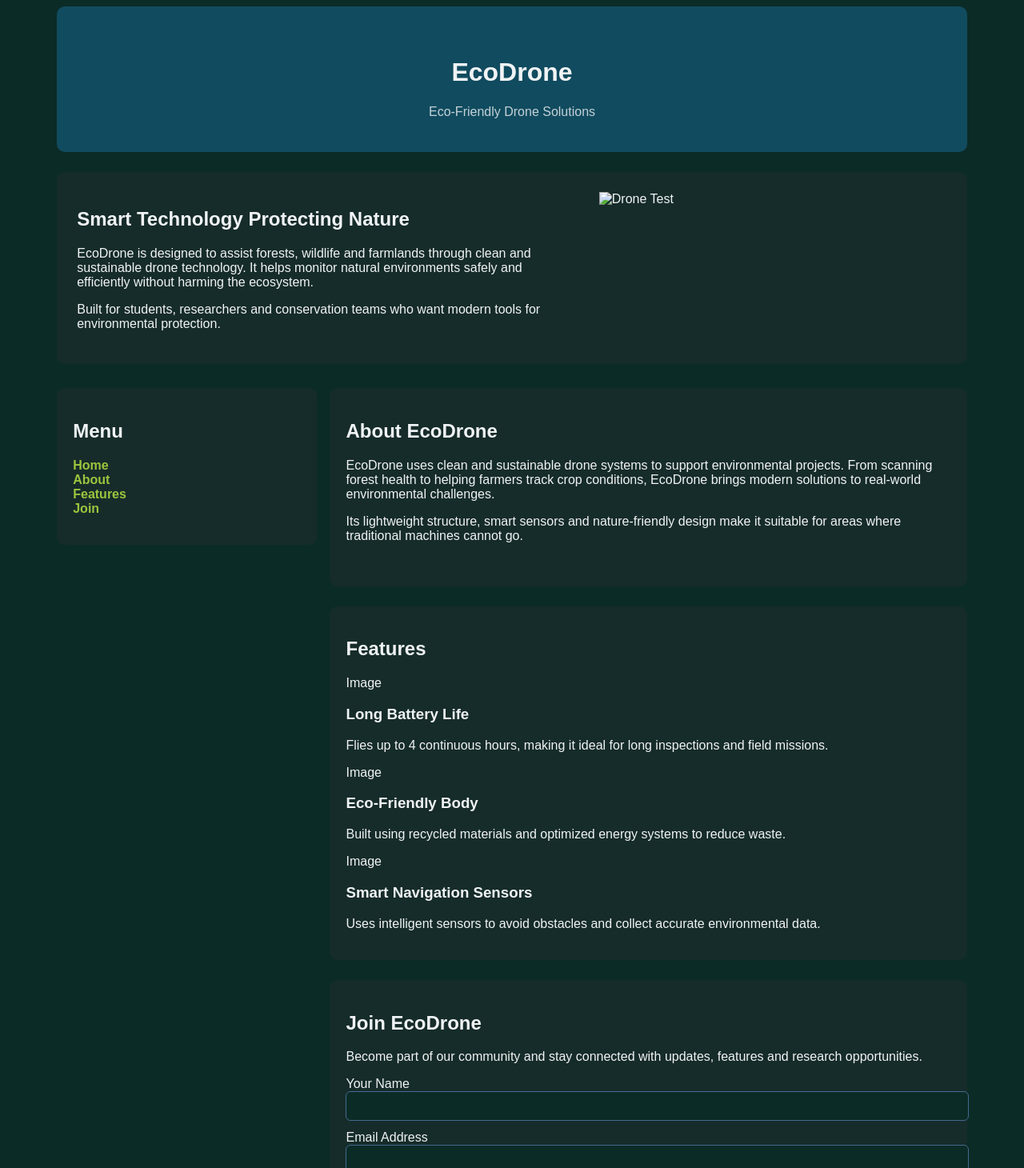
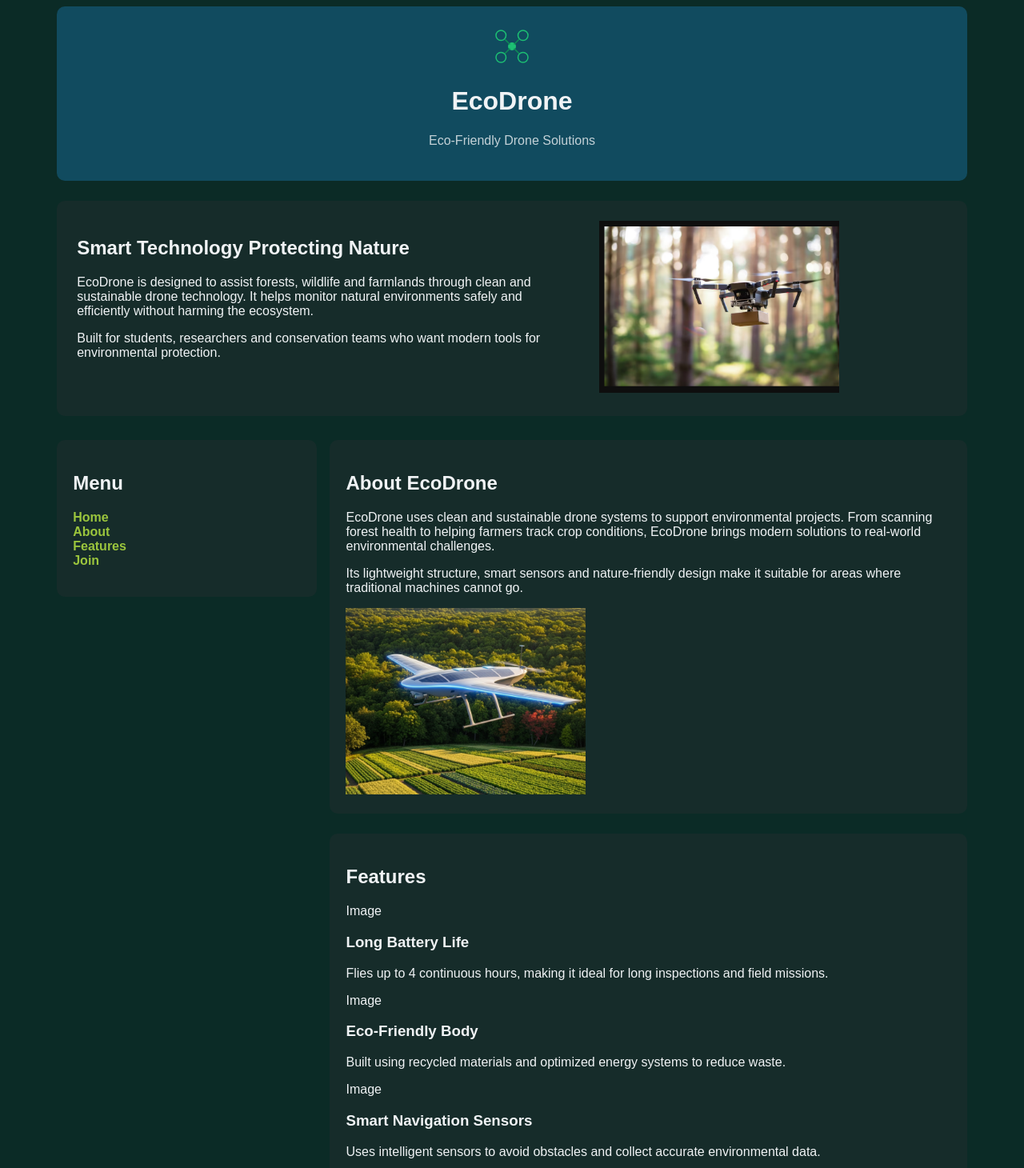
Before and after one commit to Husnain0893/Ict-assignment-2, a plain HTML site: page index.html in a window 1280 px wide. Shown: the top 1460 px of the page at 80% size. Drawn offline with Linux system fonts and the light colour scheme.

Commit message:
Update index.html

```diff
--- a/index.html
+++ b/index.html
@@ -12,7 +12,7 @@
 <div id="container">
 
     <header id="header">
-     <img src="assets/logo.svg" alt="" style="width: 50px;">   <h1>EcoDrone</h1>
+     <img src="logo.svg" alt="" style="width: 50px;">   <h1>EcoDrone</h1>
         <p class="subtitle">Eco-Friendly Drone Solutions</p>
     </header>
 
@@ -24,7 +24,7 @@
         </div>
 
         <div class="hero-right">
-           <img src="assets/drone.png" alt="Drone Test" style="width:300px;">
+           <img src="drone.png" alt="Drone Test" style="width:300px;">
 
         </div>
         <div class="clear"></div>
@@ -48,7 +48,7 @@
                 <h2>About EcoDrone</h2>
                 <p>EcoDrone uses clean and sustainable drone systems to support environmental projects. From scanning forest health to helping farmers track crop conditions, EcoDrone brings modern solutions to real-world environmental challenges.</p>
                 <p>Its lightweight structure, smart sensors and nature-friendly design make it suitable for areas where traditional machines cannot go.</p>
-                <img src="assets/drone2.png" alt="" style="width: 300px;">
+                <img src="drone2.png" alt="" style="width: 300px;">
 
 
             </section>
```
